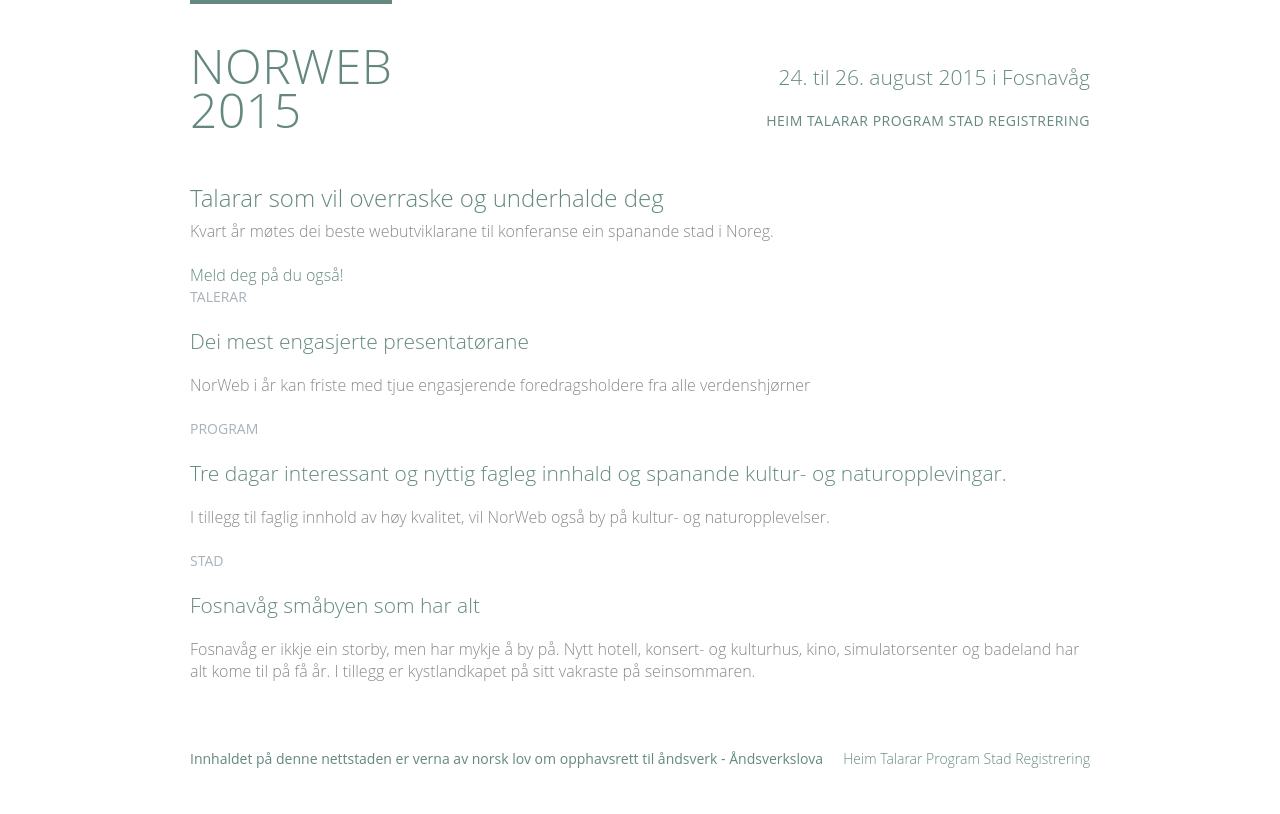
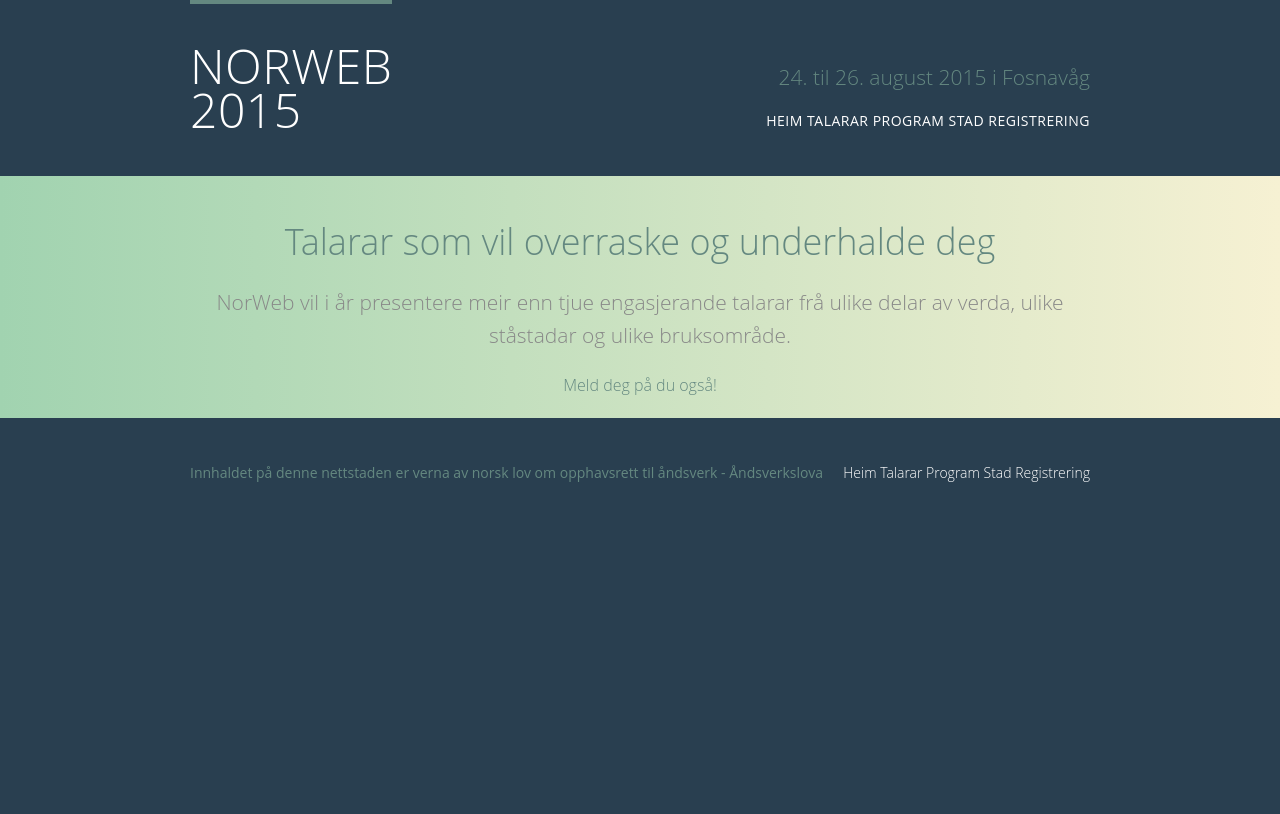
Before and after one commit to kjto/WebTechEx1, a plain HTML site: page public_html/talarar.html in a window 1280 px wide. Drawn offline with Linux system fonts and the light colour scheme.

Commit message:
Første commit. Status etter Lesson 6 i læreboka til Shay Howe

```diff
--- a/public_html/css/main.css
+++ b/public_html/css/main.css
@@ -53,8 +53,9 @@ table {
   ========================================
 */
 body {
-  color: #888;
-  font: 300 16px/22px "Lanto", "Open Sans", "Helvetica Neue", Helvetica, Arial, sans-serif;
+    background: #293f50;
+    color: #888;
+    font: 300 16px/22px "Lanto", "Open Sans", "Helvetica Neue", Helvetica, Arial, sans-serif;
 }
 strong {
   font-weight: 400;
@@ -130,6 +131,27 @@ cite, em {
 
 /*
   ========================================
+  Rows
+  ========================================
+*/
+.row,
+.row-alt{
+  min-width: 960px;
+}
+.row {
+  background: #fff;
+  padding: 66px 0 44px 0;
+}
+.row-alt {
+   background: #cbe2c1;
+   background: -webkit-linear-gradient(to right, #a1d3b0, #f6f1d3);
+   background: -moz-linear-gradient(to right, #a1d3b0, #f6f1d3);
+   background: linear-gradient(to right, #a1d3b0, #f6f1d3);
+   padding: 44px 0 22px 0;
+ }
+
+/*
+  ========================================
   Typography
   ========================================
 */
@@ -178,6 +200,30 @@ p a {
     border-bottom: 1px solid #dfe2e5;
 }
 
+.primary-header a,
+.primary-footer a {
+  color: #fff;
+}
+
+.primary-header a:hover,
+.primary-footer a:hover {
+  color: #648880;
+}
+
+/*
+  ========================================
+  Leads
+  ========================================
+*/
+
+.lead {
+  text-align: center;
+}
+.lead p {
+  font-size: 21px;
+  line-height: 33px;
+}
+
 
 /*
   ========================================
@@ -222,6 +268,11 @@ p a {
     padding: 10px 30px;
 }
 
+.btn-alt:hover {
+    background: #fff;
+    color: #648880;
+}
+
 /*
   ========================================
   Home
@@ -229,6 +280,7 @@ p a {
 */
 
 .hero {
+    color: #fff;
     line-height: 44px;
     padding: 22px 80px 66px 80px;
     text-align: center;
--- a/public_html/talarar.html
+++ b/public_html/talarar.html
@@ -14,7 +14,7 @@ and open the template in the editor.
         <script type="text/javascript" src="js/libs/jqueryui/jquery-ui.js"></script>
     </head>
     <body>
-        <header class="container group">
+        <header class="primary-header container group">
             <h1 class="logo">
                 <a href="index.html">NorWeb <br> 2015</a>
             </h1>
@@ -27,40 +27,13 @@ and open the template in the editor.
                 <a href="registrering.html">Registrering</a>
             </nav>
         </header>
-        <section class="container">
-            <h2>Talarar som vil overraske og underhalde deg</h2>
-            <p>Kvart år møtes dei beste webutviklarane til konferanse ein spanande stad i Noreg.</p>
-            <a href="registrering.html">Meld deg på du også!</a>
-        </section>
-        <section>
-            <section class="container">
-                <a href="talarar.html">
-                    <h5>Talerar</h5>
-                    <h3>Dei mest engasjerte presentatørane</h3>
-                </a>
-                <p>NorWeb i år kan friste med tjue engasjerende foredragsholdere
-                    fra alle verdenshjørner</p>
-            </section>
-            <section class="container">
-                <a href="program.html">
-                    <h5>Program</h5>
-                    <h3>Tre dagar interessant og nyttig fagleg innhald og spanande kultur- og naturopplevingar.</h3>
-                </a>
-                <p>I tillegg til faglig innhold av høy kvalitet, vil NorWeb også by på
-                    kultur- og naturopplevelser.</p>
-            </section>
-            <section class="container">
-                <a href="stad.html">
-                    <h5>Stad</h5>
-                    <h3>Fosnavåg småbyen som har alt</h3>
-                </a>
-                <p>
-                    Fosnavåg er ikkje ein storby, men har mykje å by på. Nytt hotell,
-                    konsert- og kulturhus, kino, simulatorsenter og badeland har alt kome
-                    til på få år. I tillegg er kystlandkapet på sitt vakraste på
-                    seinsommaren.
-                </p>
-            </section>
+        <section class="row-alt">
+            <div class="lead container">
+                <h1>Talarar som vil overraske og underhalde deg</h1>
+                <p>NorWeb vil i år presentere meir enn tjue engasjerande talarar frå
+                    ulike delar av verda, ulike ståstadar og ulike bruksområde.</p>
+                <a href="registrering.html">Meld deg på du også!</a>
+            </div>
         </section>
         <footer class="primary-footer container group">
             <small>Innhaldet på denne nettstaden er verna av norsk lov om opphavsrett til åndsverk - Åndsverkslova</small>
```
Also changed, not shown: public_html/index.html (+4 -3 lines), public_html/program.html (+1 -1 lines), public_html/registrering.html (+1 -1 lines), public_html/stad.html (+1 -1 lines).
